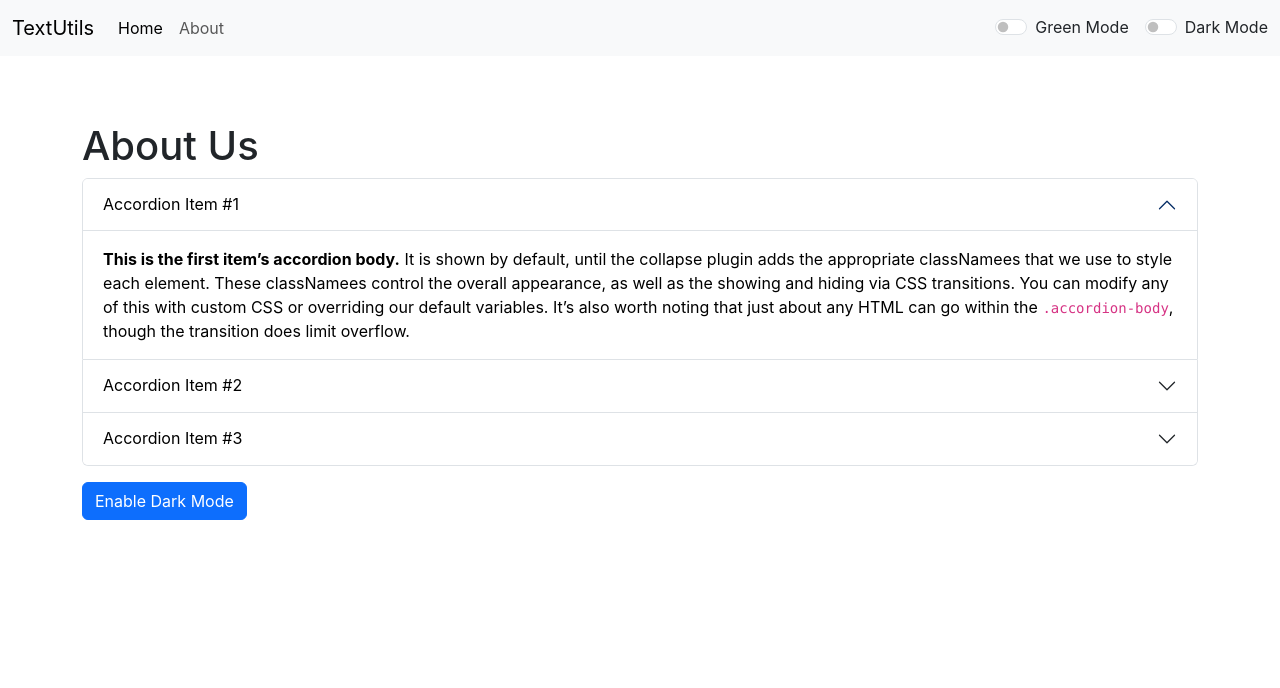
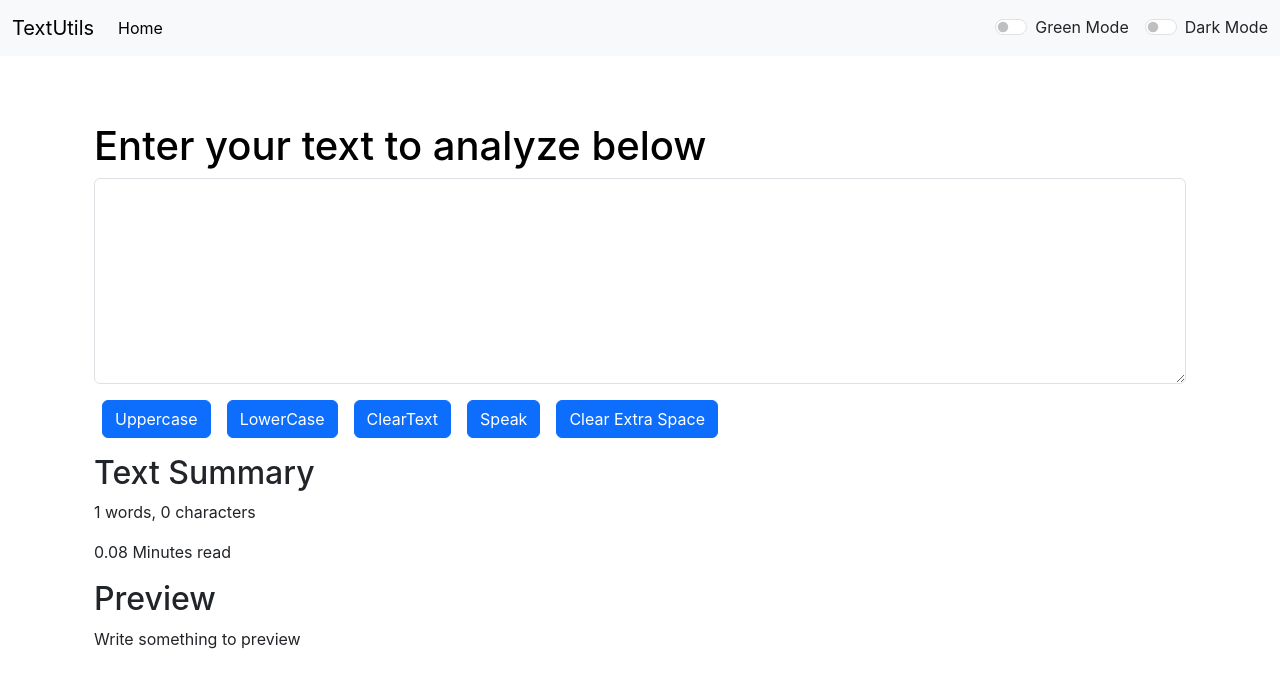
Before and after one commit to Vedavathi-S/Textutils, a React (Create React App) app: page /about in a window 1280 px wide. Shown: the top 688 px of the page. Built offline with nearby package versions, Linux system fonts and the light colour scheme.

Commit message:
github hosting

```diff
--- a/src/App.js
+++ b/src/App.js
@@ -2,15 +2,15 @@
 
 import { useState } from 'react';
 import './App.css';
-import About from './components/About';
+// import About from './components/About';
 import Navbar from './components/Navbar';
 import Alert from './components/Alert';
 import Textform from './components/Textform';
-import {
-  BrowserRouter as Router,
-  Routes,
-  Route,
-} from "react-router-dom";
+// import {
+//   BrowserRouter as Router,
+//   Routes,
+//   Route,
+// } from "react-router-dom";
 // console.warn("PropTypes warning test");
 
 
@@ -65,19 +65,21 @@ function App() {
 
   return (
     <>
-    <Router>
+    {/* <Router> */}
       <Navbar title="TextUtils" aboutText="About" mode={mode} toggleMode={toggleMode} smode={smode} toggleSmode={toggleSmode}/>
     <div style={{ height: '50px' }}>
       <Alert alert={alert} />
     </div>
 
     <div className="container my-3">
-      <Routes>
+      {/* <Routes>
         <Route exact path="/" element={<Textform heading="Enter your text to analyze below" showalert={showalert} mode={mode} />} />
         <Route exact path="/about" element={<About />} />
-      </Routes>
+      </Routes> */}
+      <Textform heading="Enter your text to analyze below" showalert={showalert} mode={mode} />
+
     </div>
-    </Router>
+    {/* </Router> */}
 
 
     </>
--- a/src/components/About.js
+++ b/src/components/About.js
@@ -28,8 +28,8 @@ export default function About() {
     };
   return (
     <div>
-            <div className="accordion" id="accordionExample">
-                <h1>About Us</h1>
+        <div className="accordion" id="accordionExample">
+        <h1>About Us</h1>
         <div className="accordion-item">
             <h2 className="accordion-header">
             <button className="accordion-button" type="button" style={mystyle} data-bs-toggle="collapse" data-bs-target="#collapseOne" aria-expanded="true" aria-controls="collapseOne">
--- a/src/components/Navbar.js
+++ b/src/components/Navbar.js
@@ -1,6 +1,6 @@
 import React from 'react'
 import PropTypes from 'prop-types'
-import { Link } from 'react-router-dom';
+// import { Link } from 'react-router-dom';
 
 function Navbar(props) {
    if (typeof props.title !== 'string') {
@@ -13,19 +13,21 @@ function Navbar(props) {
   return (
     <nav className={`navbar navbar-expand-lg navbar-${props.mode} bg-${props.mode} `}>
       <div className="container-fluid">
-        <Link className="navbar-brand" to="/">{props.title}</Link>
+        {/* <Link className="navbar-brand" to="/">{props.title}</Link> */}
+        <a className="navbar-brand" href="/">{props.title}</a>
         <button className="navbar-toggler" type="button" data-bs-toggle="collapse" data-bs-target="#navbarSupportedContent" aria-controls="navbarSupportedContent" aria-expanded="false" aria-label="Toggle navigation">
           <span className="navbar-toggler-icon"></span>
         </button>
         <div className="collapse navbar-collapse" id="navbarSupportedContent">
           <ul className="navbar-nav me-auto mb-2 mb-lg-0">
             <li className="nav-item">
-              <Link className="nav-link active" aria-current="page" to="/">Home</Link>
+              {/* <Link className="nav-link active" aria-current="page" to="/">Home</Link> */}
+               <a className="nav-link active" aria-current="page" href="/">Home</a>
             </li>
-            <li className="nav-item">
+            {/* <li className="nav-item">
               <Link className="nav-link" to="/about">{props.aboutText}</Link>
             </li>
-
+           */}
           </ul>
           {/* <form className="d-flex" role="search">
             <input className="form-control me-2" type="search" placeholder="Search" aria-label="Search"/>
```
Also changed, not shown: package.json (+7 -1 lines), 1 other file (tests, documents, lock files or other folders).
